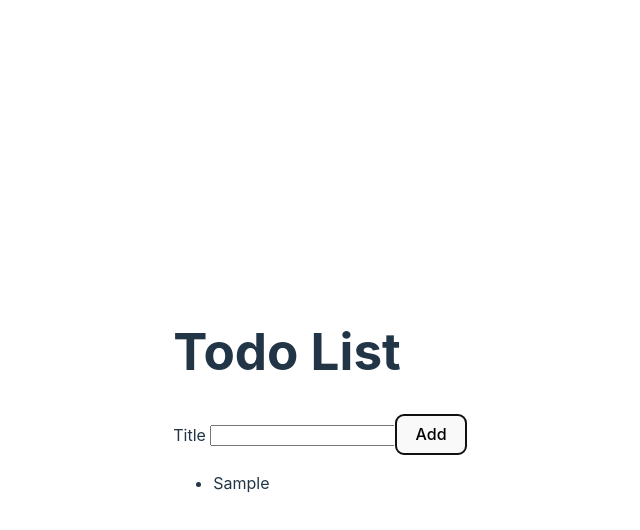
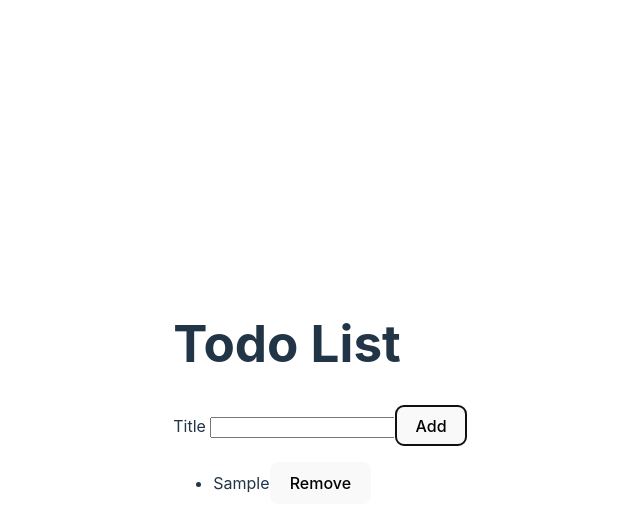
Before and after one commit to liuba83/react-todo, a React (Vite) app: page / in a window 1280 px wide. Both pictures are taken after typing "Sample" into the empty fields and a click on the button "Add". Shown: the top 530 px of the page, without its empty margins (320-960 px from the left). Built offline with nearby package versions, Linux system fonts and the light colour scheme.

Commit message:
add Remove button

```diff
--- a/src/App.jsx
+++ b/src/App.jsx
@@ -1,7 +1,7 @@
 import "./App.css";
 import TodoList from "./TodoList.jsx";
 import AddTodoForm from "./AddTodoForm.jsx";
-import React, {useState, useEffect } from "react";
+import React, { useState, useEffect } from "react";
 
 function useSemiPersistentState() {
   const [todoList, setTodoList] = useState(() => {
@@ -23,11 +23,16 @@ function App() {
     setTodoList([...todoList, newTodo]);
   }
 
+  function removeTodo(id) {
+    const updatedTodoList = todoList.filter((todo) => todo.id !== id);
+    setTodoList(updatedTodoList);
+  }
+
   return (
     <>
       <h1>Todo List</h1>
       <AddTodoForm onAddTodo={addTodo} />
-      <TodoList todoList={todoList} />
+      <TodoList todoList={todoList} onRemoveTodo={removeTodo} />
     </>
   );
 }
--- a/src/TodoList.jsx
+++ b/src/TodoList.jsx
@@ -1,10 +1,10 @@
 import TodoListItem from "./TodoListItem";
 
-function TodoList({todoList}) {
+function TodoList({ todoList, onRemoveTodo }) {
   return (
     <ul>
       {todoList.map((item) => (
-        <TodoListItem key={item.id} todo={item} />
+        <TodoListItem key={item.id} todo={item} onRemoveTodo={onRemoveTodo} />
       ))}
     </ul>
   );
--- a/src/TodoListItem.jsx
+++ b/src/TodoListItem.jsx
@@ -1,5 +1,10 @@
-function TodoListItem({todo}) {
-  return <li>{todo.title}</li>;
+function TodoListItem({ todo, onRemoveTodo }) {
+  return (
+    <li>
+      {todo.title}
+      <button onClick={() => onRemoveTodo(todo.id)}>Remove</button>
+    </li>
+  );
 }
 
 export default TodoListItem;
```
